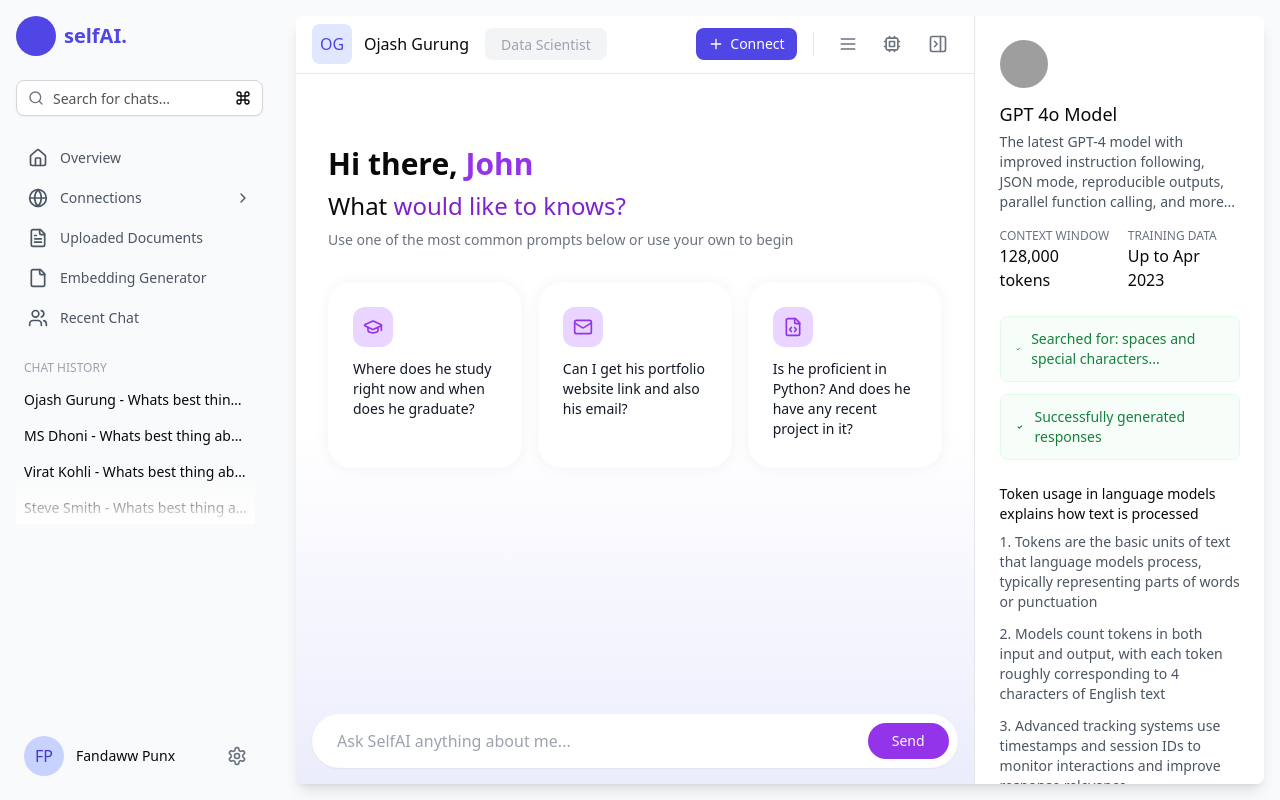
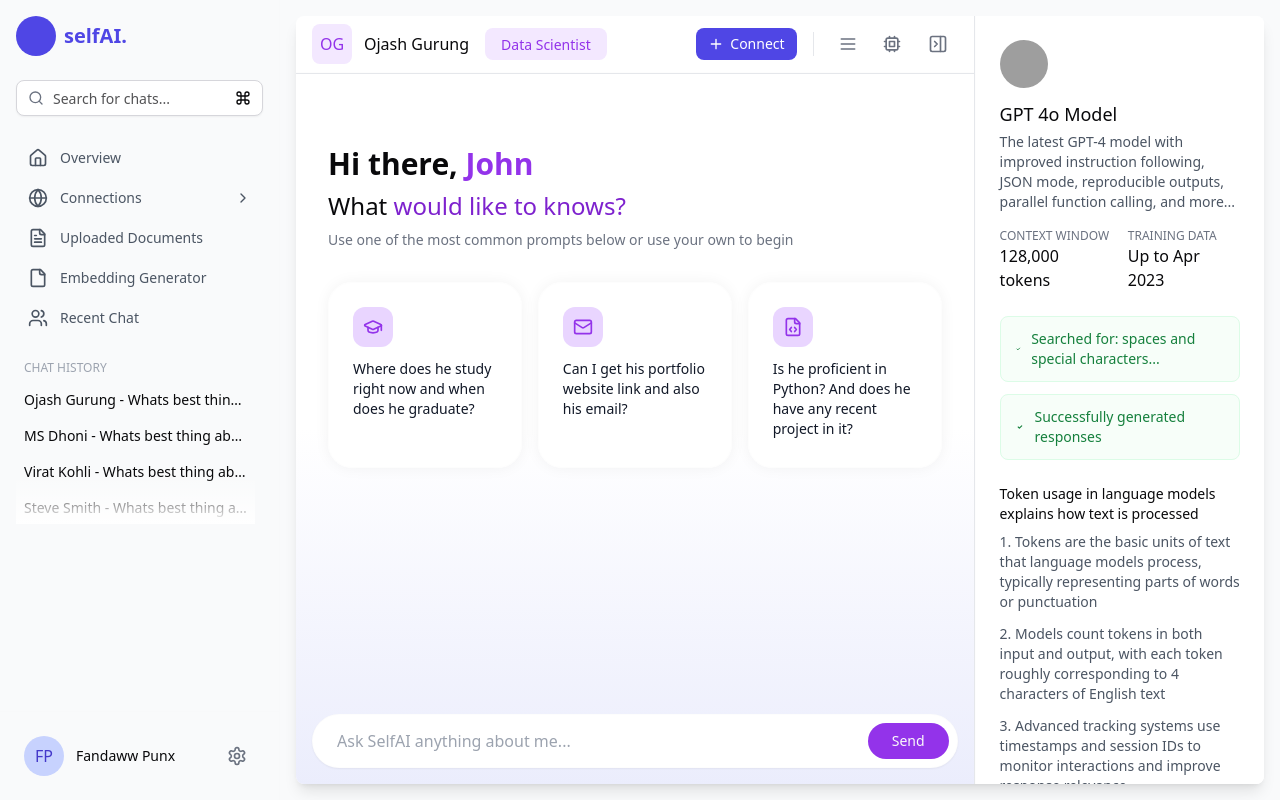
Before and after one commit to ojashgurung/SelfAI, a Next.js app in the folder frontend/: page /dashboard/chat in a window 1280 px wide. Built offline with nearby package versions, Linux system fonts and the light colour scheme; grey boxes are pictures that could not be loaded.

Commit message:
Minor color and design changes made

```diff
--- a/frontend/src/components/chat/chat-header.tsx
+++ b/frontend/src/components/chat/chat-header.tsx
@@ -9,13 +9,13 @@ export function ChatHeader() {
   return (
     <div className="flex items-center justify-between px-4 py-2 border-b">
       <div className="flex items-center gap-3">
-        <div className="w-10 h-10 rounded-lg bg-indigo-100 flex items-center justify-center">
-          <span className="text-indigo-600 font-medium">OG</span>
+        <div className="w-10 h-10 rounded-lg bg-purple-100 flex items-center justify-center">
+          <span className="text-purple-600 font-medium">OG</span>
         </div>
         <div className="flex items-center gap-4">
           <h2 className="flex min-w-fit font-medium">Ojash Gurung</h2>
-          <div className="w-full items-center justify bg-gray-100 px-4 py-1 text-white rounded-lg">
-            <span className="text-sm font-medium text-gray-400">
+          <div className="w-full items-center justify bg-purple-100 px-4 py-1 text-white rounded-lg">
+            <span className="text-sm font-medium text-purple-600">
               Data Scientist
             </span>
           </div>
```
